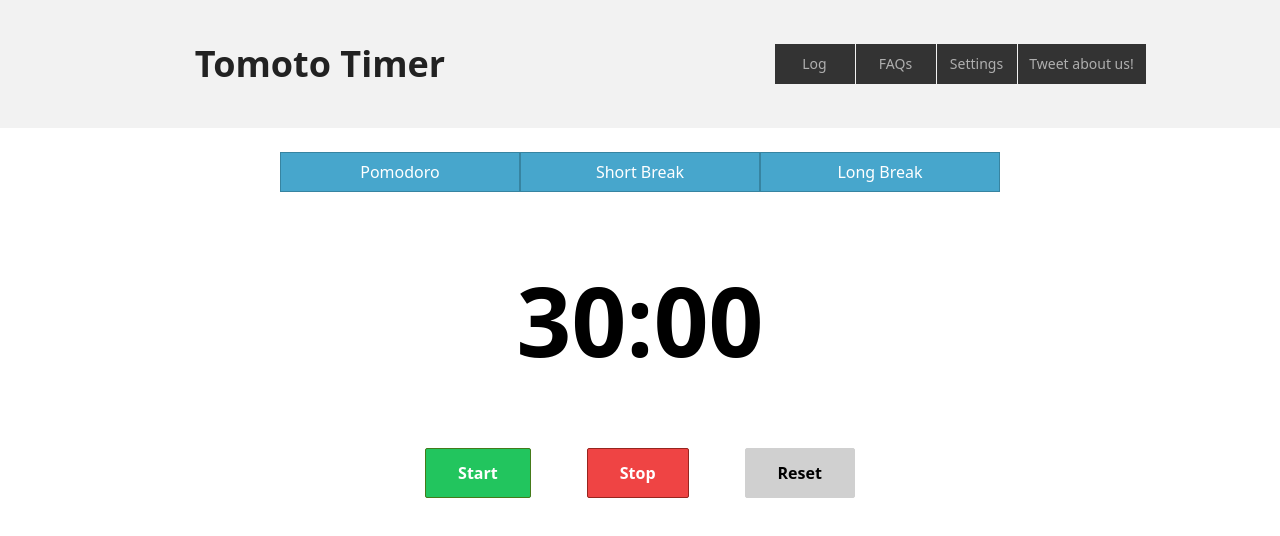
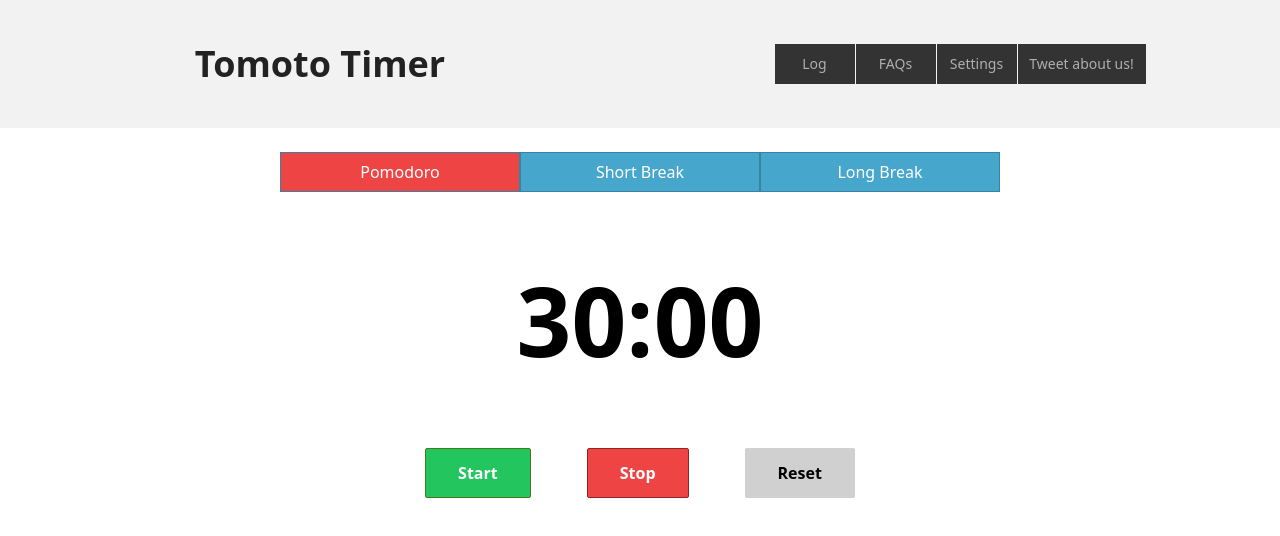
Before and after one commit to Danny4life/pomodoro, a React app: page / in a window 1280 px wide. Shown: the top 536 px of the page. Built offline with nearby package versions, Linux system fonts and the light colour scheme; the HTML template or start-up script is replaced by a standard one.

Commit message:
edit file

```diff
--- a/src/page/homepage/Home.jsx
+++ b/src/page/homepage/Home.jsx
@@ -38,7 +38,7 @@ const Home = () => {
                 <ul className="flex justify-center items-center pt-6">
                     <li><button
                      className={`w-60 h-10 border border-[#3784A1] text-white text-base hover:bg-[#3784A1]
-                     ${(changeButton1 === true) ? "bg-[#3784A1]" : "bg-[#47A6CC]"}`}
+                     ${(changeButton1 === true) ? "bg-[#3784A1]" : "bg-red-500"}`}
                      onClick={handleClickOne}
                      >
                         Pomodoro
```
